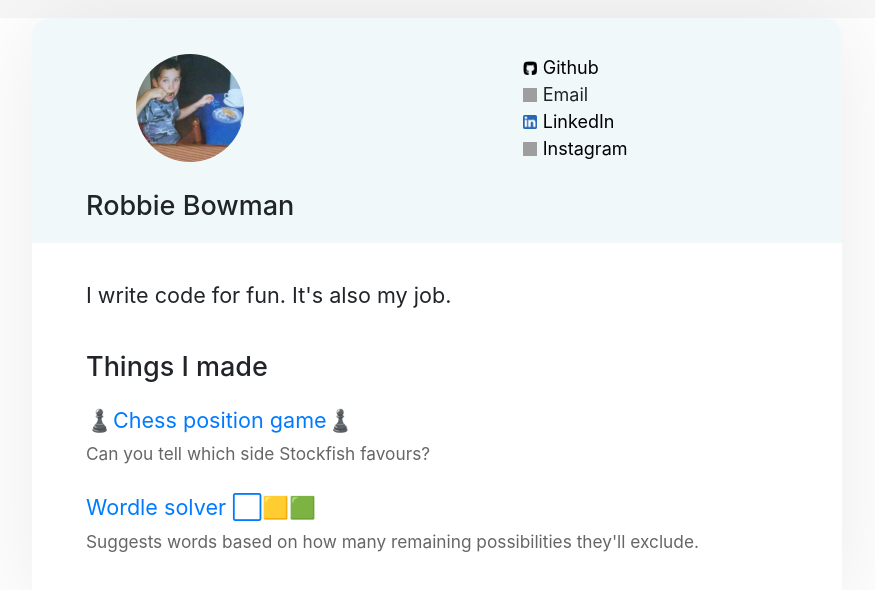
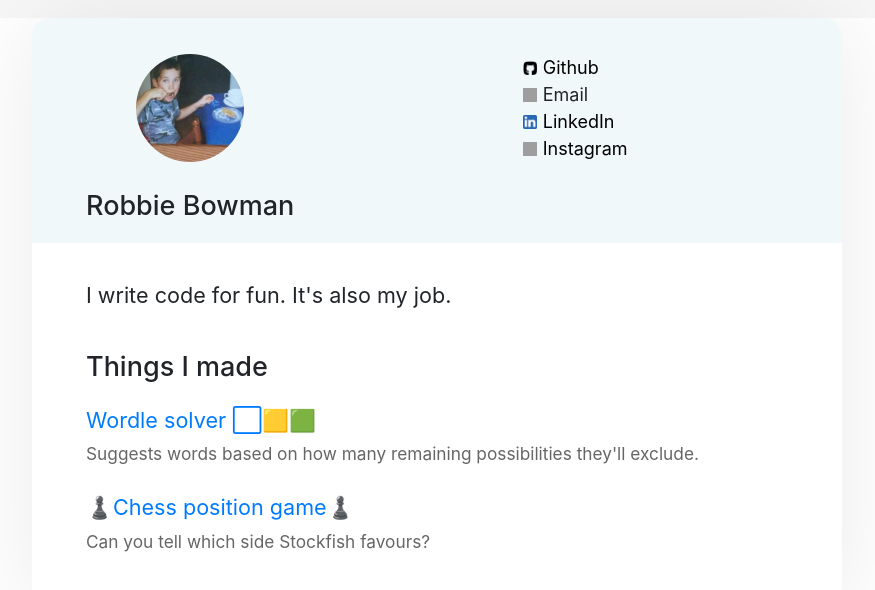
Before and after one commit to robbiebowman/nextjs-blog, a Next.js app: page / in a window 1280 px wide. Shown: the top 590 px of the page, without its empty margins (203-1078 px from the left). Built offline with nearby package versions, Linux system fonts and the light colour scheme; grey boxes are pictures that could not be loaded.

Commit message:
Reorder main page links

```diff
--- a/pages/index.js
+++ b/pages/index.js
@@ -26,21 +26,21 @@ export default function Home({ allPostsData }) {
         <h1 className={utilStyles.headingLg}>Things I made</h1>
         <ul className={utilStyles.list}>
             <li className={utilStyles.listItem}>
+              <Link href={`/wordle`}>
+                <a>Wordle solver ⬜🟨🟩</a>
+              </Link>
+              <br />
+              <small className={utilStyles.lightText}>
+                Suggests words based on how many remaining possibilities they'll exclude.
+              </small>
+            </li>
+            <li className={utilStyles.listItem}>
               <Link href={`/chess`}>
                 <a>♟️Chess position game♟️</a>
               </Link>
               <br />
               <small className={utilStyles.lightText}>
                 Can you tell which side Stockfish favours?
-              </small>
-            </li>
-            <li className={utilStyles.listItem}>
-              <Link href={`/wordle`}>
-                <a>Wordle solver ⬜🟨🟩</a>
-              </Link>
-              <br />
-              <small className={utilStyles.lightText}>
-                Suggests words based on how many remaining possibilities they'll exclude.
               </small>
             </li>
         </ul>
```
